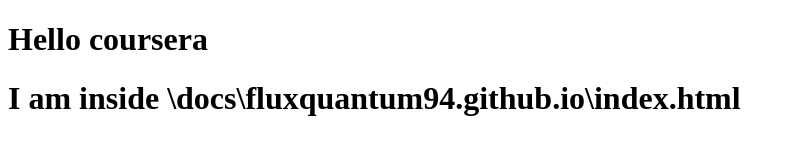
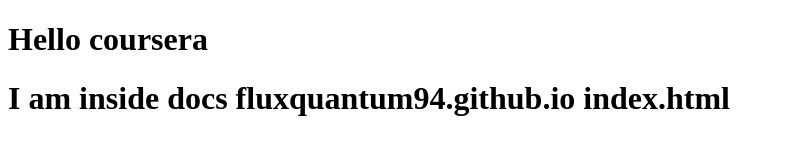
Before and after one commit to fluxquantum94/cousera-test, a plain HTML site: page docs/fluxquantum94.github.io/index.html in a window 1280 px wide. Shown: the whole page, without its empty margins (0-796 px from the left). Drawn offline with Linux system fonts and the light colour scheme.

Commit message:
modding github pagse index.html file again

```diff
--- a/docs/fluxquantum94.github.io/index.html
+++ b/docs/fluxquantum94.github.io/index.html
@@ -5,6 +5,6 @@
 </head>
 <body>
 <h1>Hello coursera</h1>
-<h1>I am inside \docs\fluxquantum94.github.io\index.html</h1>
+<h1>I am inside docs fluxquantum94.github.io index.html</h1>
 </body>
 </html>
```
